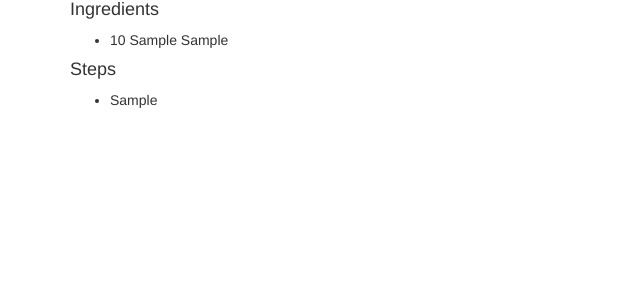
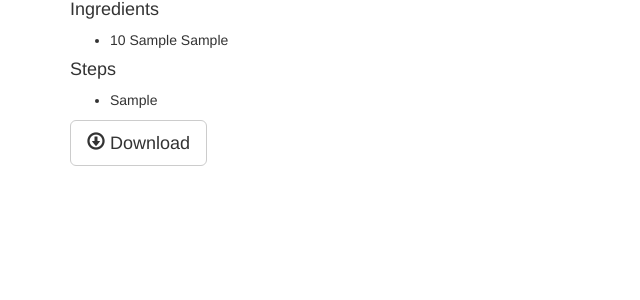
Before and after one commit to spk/flask-recipes, a Flask app: page /1 in a window 1280 px wide. Shown: the part 201-501 px from the top of the page, without its empty margins (0-640 px from the left). Run offline with Flask 2, Linux system fonts and the light colour scheme; tables that the repository leaves empty hold one stand-in row (values such as "Sample post"); parts of the project's set-up code (start-up, migrations or seed data) failed here and were passed over; some libraries are stand-ins or nearby versions.

Commit message:
Added download button

```diff
--- a/app/templates/show.html
+++ b/app/templates/show.html
@@ -25,6 +25,10 @@
         <li>{{direction.step}}</li>
         {%- endfor %}
     </ul>
+
+    <a href="{{ url_for('show_xml', id=recipe.id)}}" class="btn btn-default btn-lg">
+        <span class="glyphicon glyphicon-download" aria-hidden="true"></span> Download
+    </a>
 </section>
 {% endblock %}
 
```
